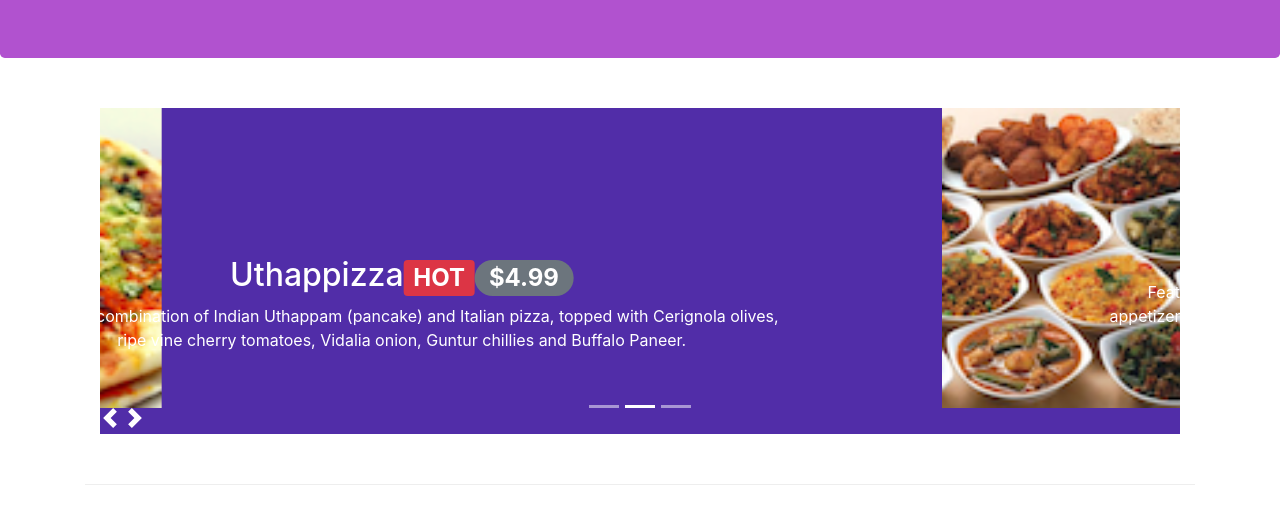
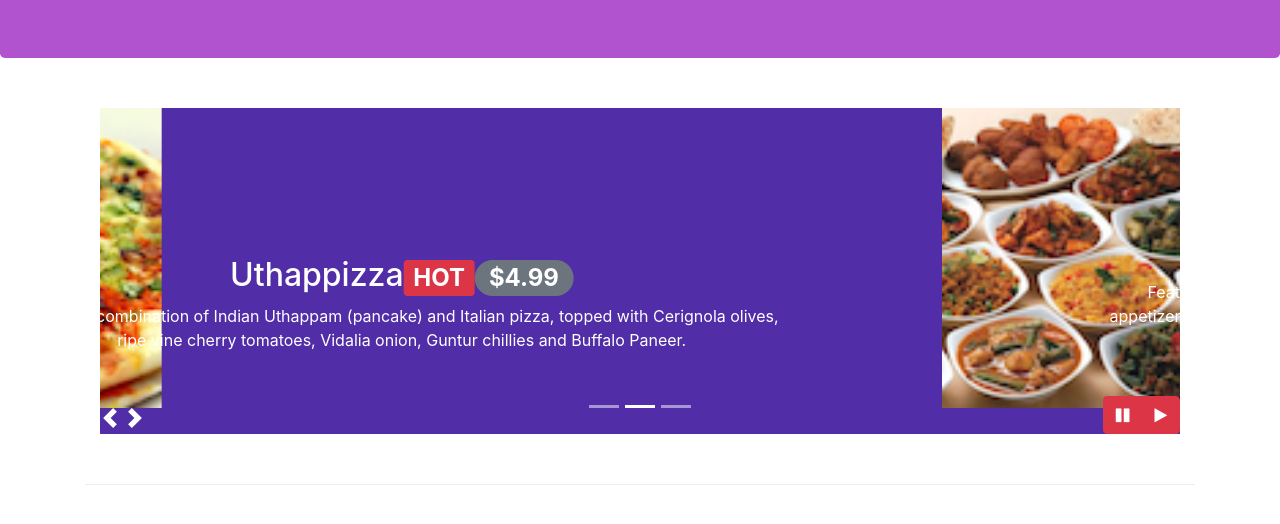
Before and after one commit to RithwikKerur/UIFrameworks, a website: page index.html in a window 1280 px wide. Shown: the part 276-800 px from the top of the page. Drawn offline with nearby package versions, Linux system fonts and the light colour scheme.

Commit message:
Jquery buttons

```diff
--- a/css/styles.css
+++ b/css/styles.css
@@ -73,3 +73,9 @@ body{
 #reserveRow{
     margin-top:20px;
 }
+
+#carouselButton{
+    right: 0px;
+    position: absolute;
+    bottom: 0px;
+}
--- a/index.html
+++ b/index.html
@@ -206,6 +206,16 @@
                     <a class = "carousel-contorl-prev" href = "#mycarousel" role = "#button" data-slide = "next">
                         <span class = "carousel-control-next-icon"></span>
                     </a>
+
+                    <div class = "btn-group" id = "carouselButton">
+                        <button class = "btn btn-danger btn-small" id = "carousel-pause">
+                            <span class = "fa fa-pause"></span>
+                        </button>
+                        <button class = "btn btn-danger btn-small" id = "carousel-play">
+                            <span class = "fa fa-play"></span>
+                        </button>
+
+                    </div>
                 </div>
             </div>
         </div>
@@ -346,6 +356,18 @@
     <script src="node_modules/jquery/dist/jquery.slim.min.js"></script>
     <script src="node_modules/popper.js/dist/umd/popper.min.js"></script>
     <script src="node_modules/bootstrap/dist/js/bootstrap.min.js"></script>
+    <script>
+        $(document).ready(function() {
+            $('#mycarousel').carousel( { interval: 2000 } );
+            $('#carousel-pause').click(function(){
+                $('#mycarousel').carousel('pause');
+            });
+            $('#carousel-play').click(function(){
+                $('#mycarousel').carousel('cycle');
+            });
+        });
+    </script>
+
 </body>
 
 </html>
```
